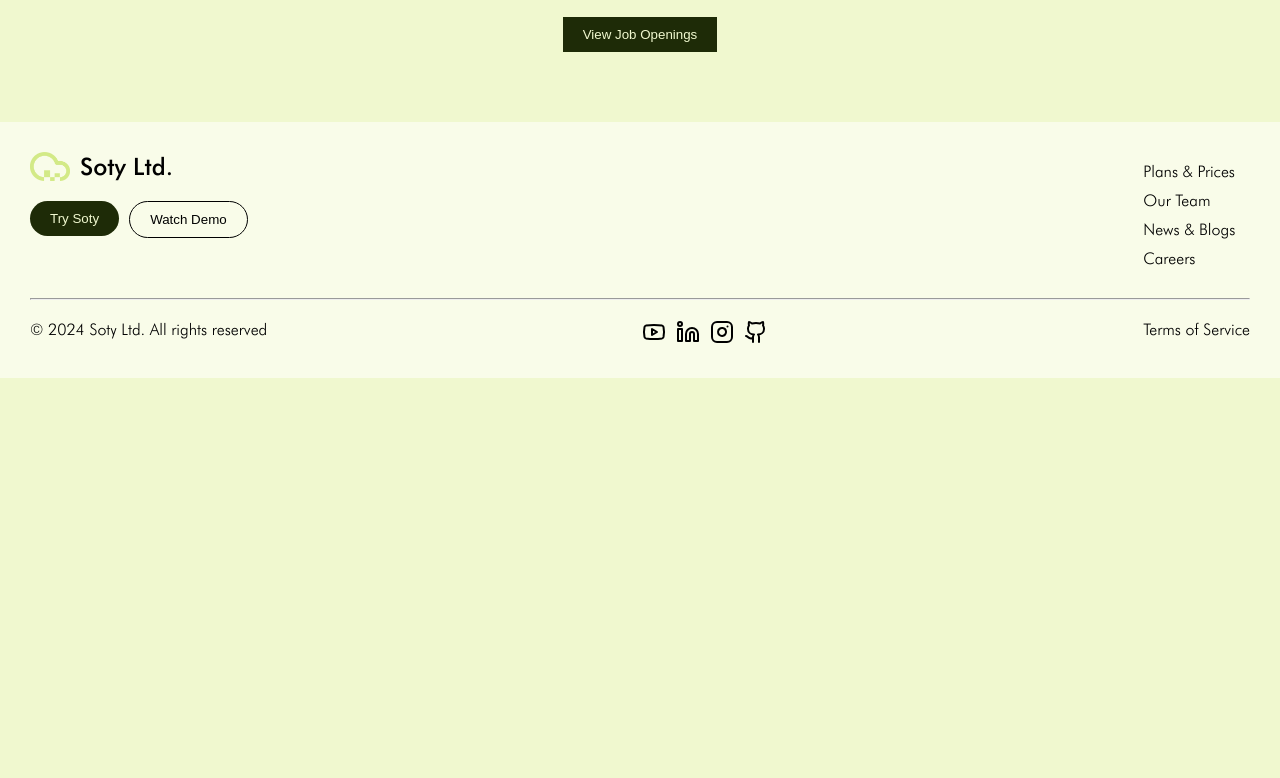
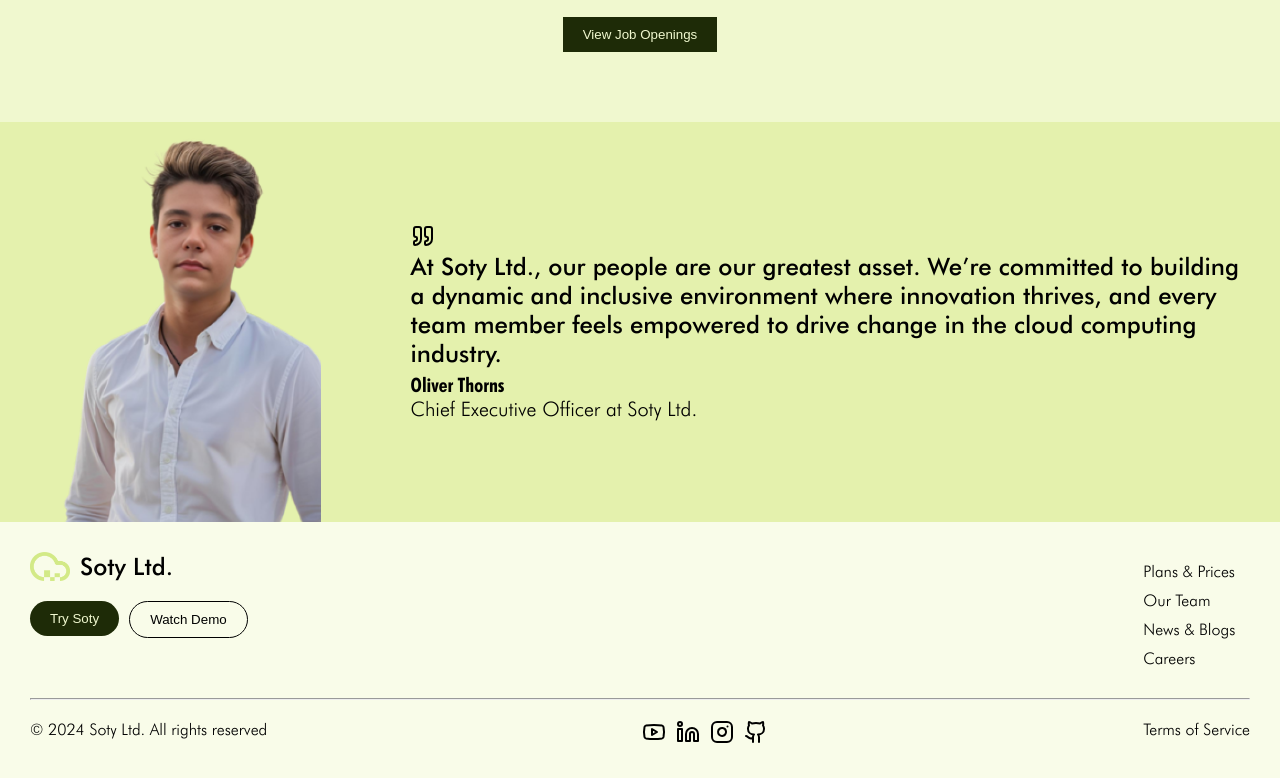
Before and after one commit to Soty-Ltd/website-new, a SvelteKit app: page /team in a window 1280 px wide. Shown: the part 3104-3882 px from the top of the page. Before the commit the page ends 3482 px from the top, so only its background shows below. Built offline with nearby package versions, Linux system fonts and the light colour scheme.

Commit message:
added quote

```diff
--- a/src/routes/team/+page.svelte
+++ b/src/routes/team/+page.svelte
@@ -289,6 +289,21 @@
 		<button><a href="/careers">View Job Openings</a></button>
 	</section>
 </main>
+<section class="quote">
+	<img src="/employees/thorns.png" alt="" />
+	<div>
+		<img src="/quote.svg" alt="" />
+		<h2>
+			At Soty Ltd., our people are our greatest asset. We’re committed to building a dynamic and
+			inclusive environment where innovation thrives, and every team member feels empowered to drive
+			change in the cloud computing industry.
+		</h2>
+		<div class="quoter">
+			<b>Oliver Thorns</b>
+			<p>Chief Executive Officer at Soty Ltd.</p>
+		</div>
+	</div>
+</section>
 
 <style>
 	main {
@@ -388,4 +403,43 @@
 	.job button {
 		margin: 20px 0 0 0;
 	}
+
+	/* Quotes Section */
+	.quote {
+		background-color: #e4f1ad;
+		padding: 0;
+		display: flex;
+		align-items: center;
+	}
+
+	.quote h2 {
+		text-align: left;
+	}
+
+	.quote > div {
+		margin: 40px;
+	}
+
+	.quote > img {
+		height: 50vh;
+		margin: 0 50px;
+	}
+
+	.quoter {
+		margin: 5px 0 0 0;
+	}
+
+	.quoter b {
+		font-size: 1.25rem;
+	}
+
+	.quoter p {
+		font-size: 1.25rem;
+	}
+
+	@media screen and (max-width: 600px) {
+		.quote {
+			flex-direction: column;
+		}
+	}
 </style>
```
Also changed, not shown: static/quote.svg (added).
